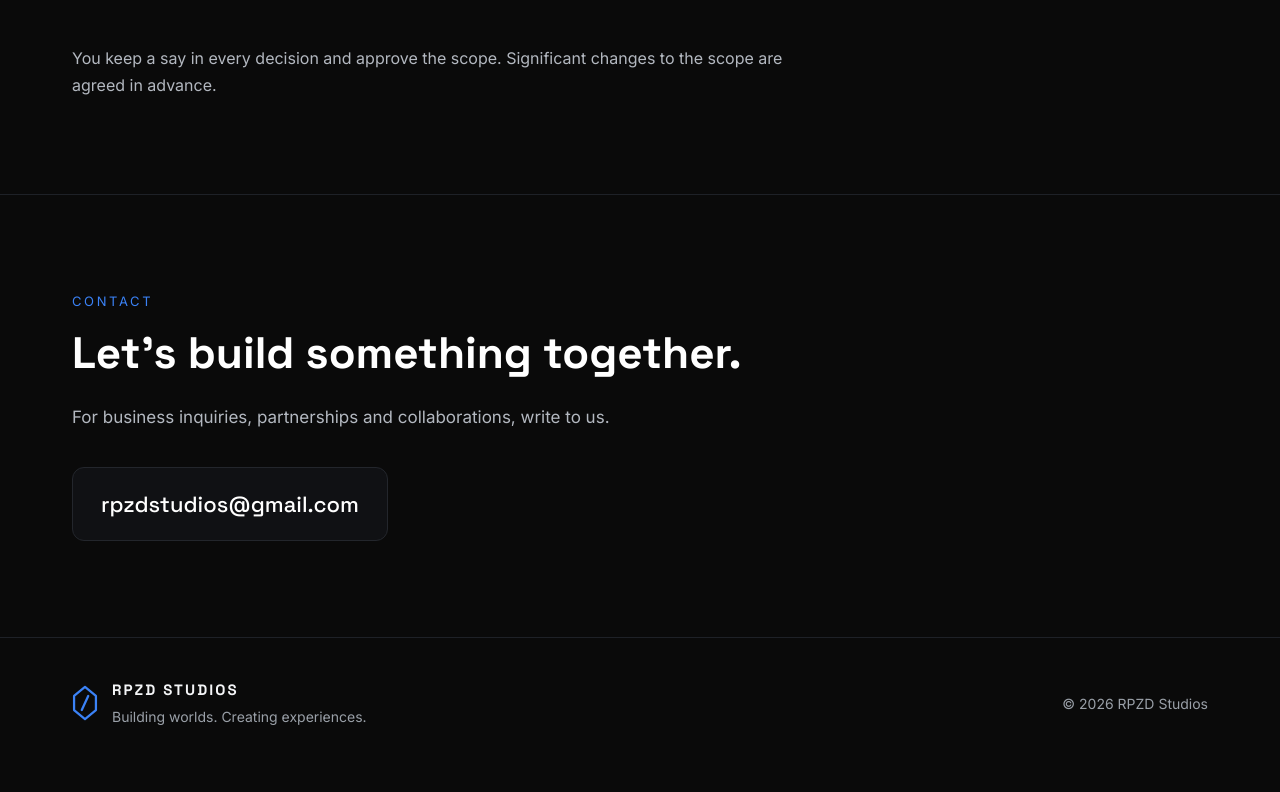
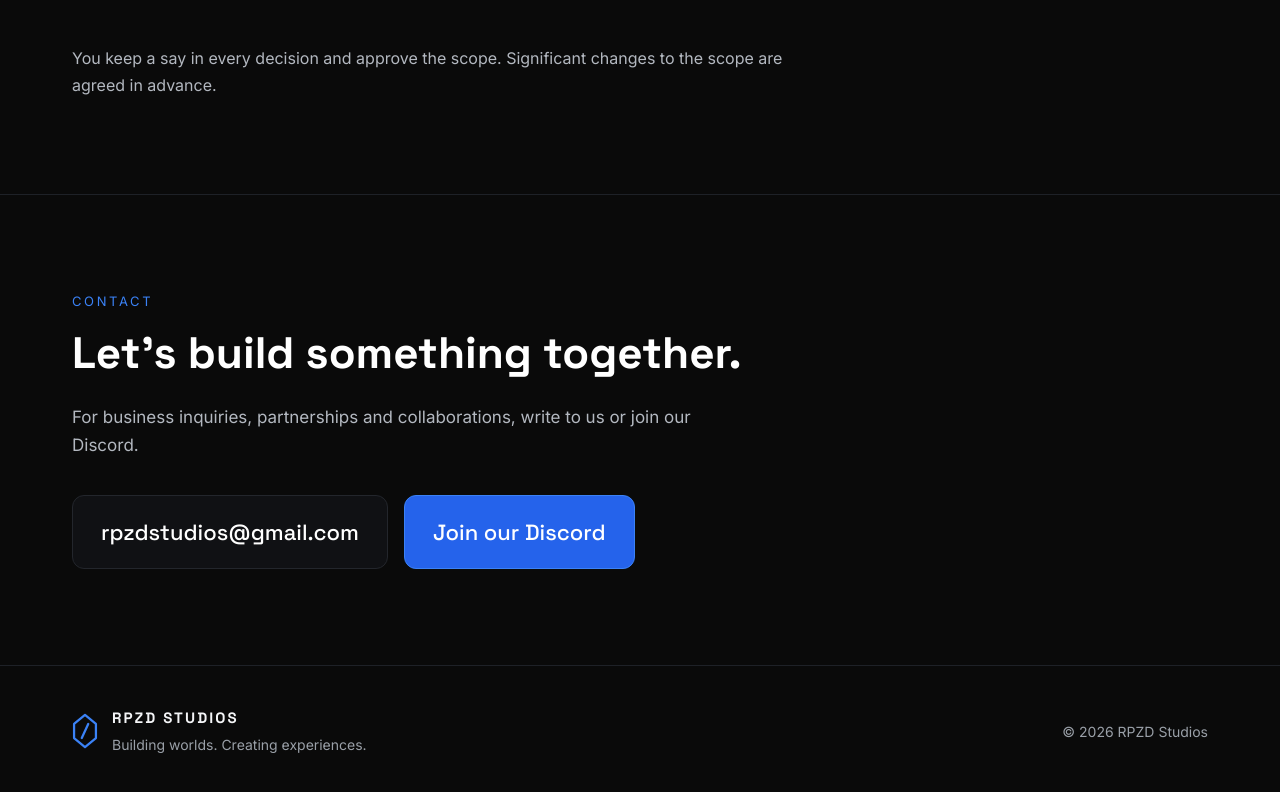
Before and after one commit to RpzdStudios/rpzdstudios.github.io, a plain HTML site: page index.html in a window 1280 px wide. Shown: the part 5572-6364 px from the top of the page. Before the commit the page ends 6340 px from the top, so only its background shows below. Drawn offline with Linux system fonts and the light colour scheme.

Commit message:
Update contact section with Discord invitation

```diff
--- a/index.html
+++ b/index.html
@@ -196,8 +196,8 @@ a:focus-visible{outline-color:#3B82F6}
 <div class="wrap">
 <p class="eyebrow">Contact</p>
 <h2 class="h2">Let's build something together.</h2>
-<p class="muted" style="margin:24px 0 0;max-width:640px">For business inquiries, partnerships and collaborations, write to us.</p>
-<a href="mailto:rpzdstudios@gmail.com" class="sg" style="margin-top:36px;display:inline-block;max-width:100%;padding:18px 28px;background:#101114;border:1px solid #23262C;border-radius:12px;font-weight:500;font-size:22px;color:#FFFFFF;text-decoration:none;overflow-wrap:anywhere">rpzdstudios@gmail.com</a>
+<p class="muted" style="margin:24px 0 0;max-width:640px">For business inquiries, partnerships and collaborations, write to us or join our Discord.</p>
+<a href="mailto:rpzdstudios@gmail.com" class="sg" style="margin-top:36px;display:inline-block;max-width:100%;padding:18px 28px;background:#101114;border:1px solid #23262C;border-radius:12px;font-weight:500;font-size:22px;color:#FFFFFF;text-decoration:none;overflow-wrap:anywhere">rpzdstudios@gmail.com</a><a href="https://discord.gg/dXpRves3yW" target="_blank" rel="noopener" style="margin:36px 0 0 16px;display:inline-block;max-width:100%;box-sizing:border-box;padding:18px 28px;background:#2563EB;border:1px solid #3B82F6;border-radius:12px;font-family:'Space Grotesk',system-ui,sans-serif;font-weight:500;font-size:22px;color:#FFFFFF;text-decoration:none">Join our Discord</a></div>
 </div>
 </section>
 
```
